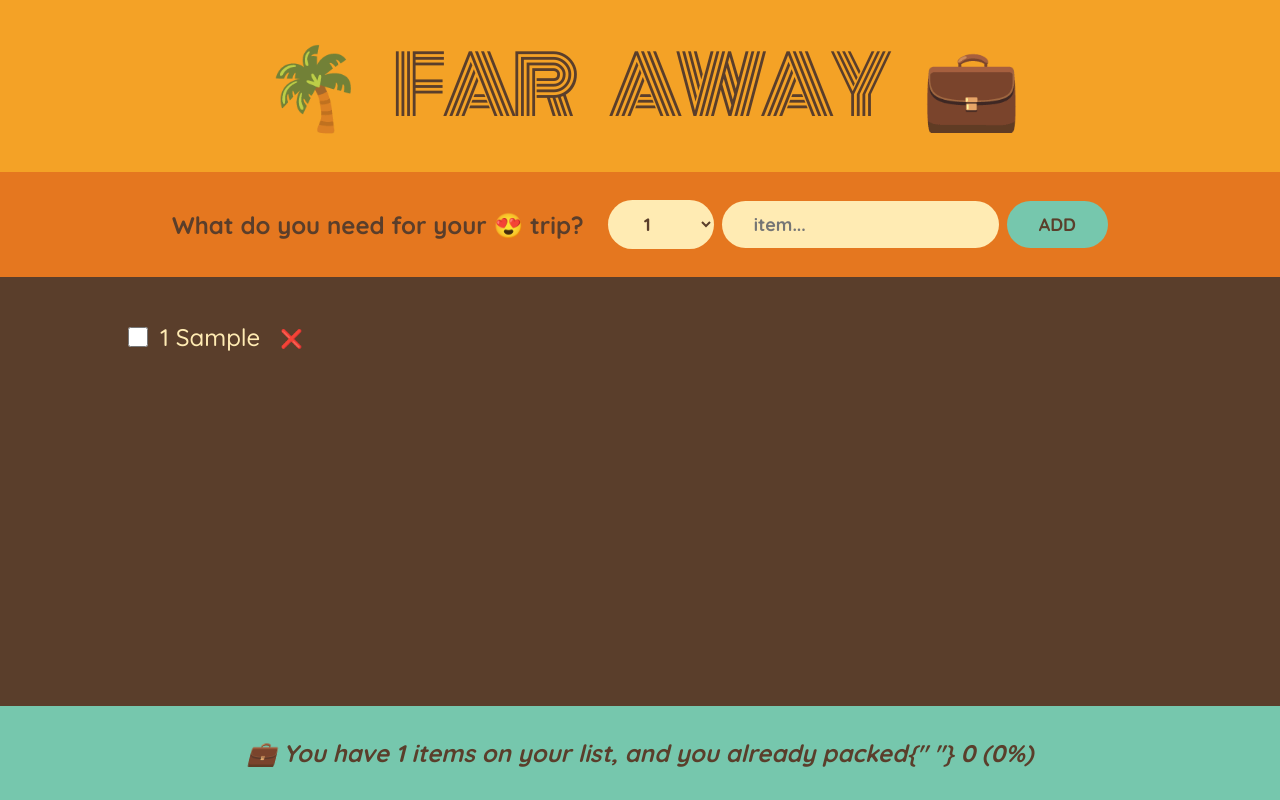
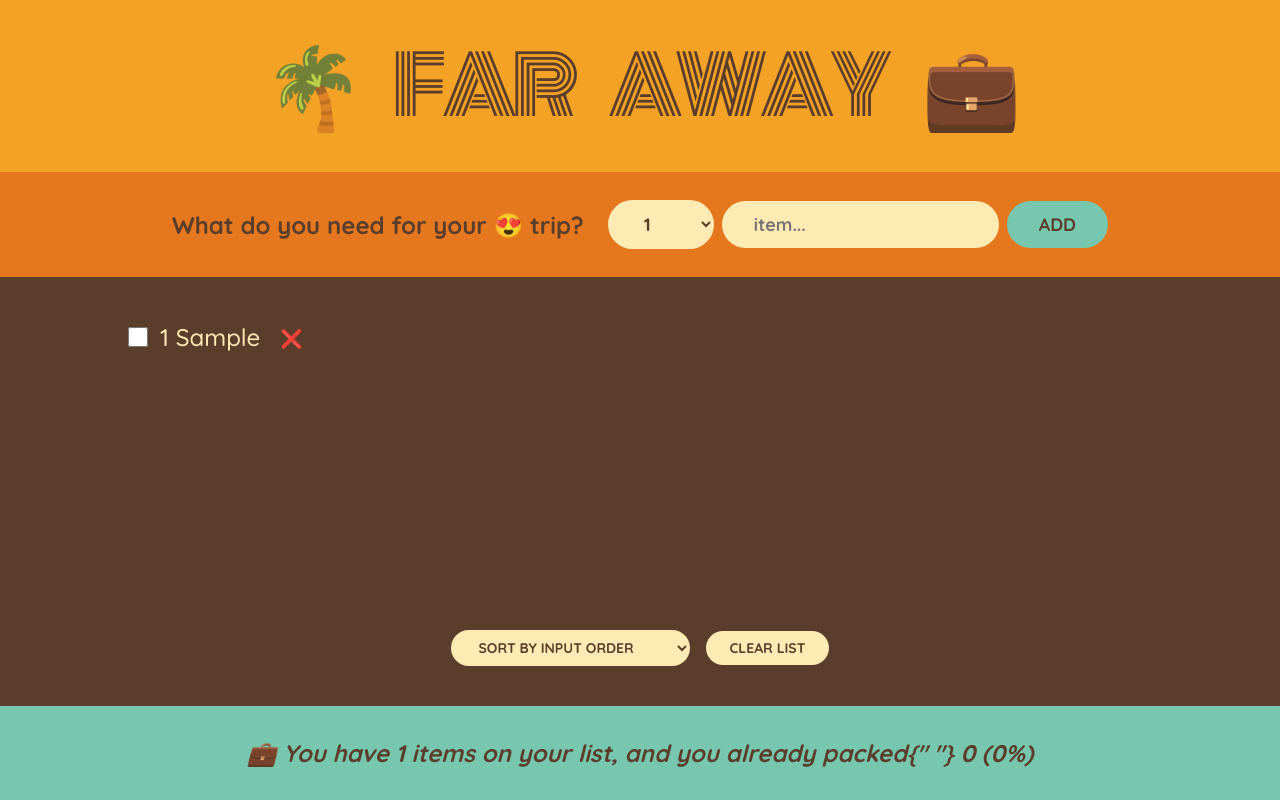
Before and after one commit to SeunDeve/Travel-List, a React (Create React App) app: page / in a window 1280 px wide. Both pictures are taken after typing "Sample" into the empty fields and a click on the button "ADD". Built offline with nearby package versions, Linux system fonts and the light colour scheme.

Commit message:
initial commit

```diff
--- a/src/App.js
+++ /dev/null
@@ -1,135 +0,0 @@
-import { useState } from "react";
-
-export default function App() {
-  const [items, setItems] = useState([]);
-
-  function handleAddItems(item) {
-    setItems((items) => [...items, item]);
-  }
-
-  function handleDeleteItems(id) {
-    setItems((items) => items.filter((item) => item.id !== id));
-  }
-
-  function handleToggleItem(id) {
-    setItems((items) =>
-      items.map((item) =>
-        item.id === id ? { ...item, packed: !item.packed } : item
-      )
-    );
-  }
-
-  return (
-    <div className="app">
-      <Logo />
-      <Form onAddItems={handleAddItems} />
-      <PackingList
-        items={items}
-        onDeleteItem={handleDeleteItems}
-        onToggleItem={handleToggleItem}
-      />
-      <Stats items={items} />
-    </div>
-  );
-}
-
-function Logo() {
-  return <h1> 🌴 Far Away 💼</h1>;
-}
-
-function Form({ onAddItems }) {
-  const [description, setDescription] = useState("");
-  const [quantity, setQuantity] = useState(1);
-
-  function handleSubmit(e) {
-    e.preventDefault();
-
-    if (!description) return;
-
-    const newItem = { description, quantity, packed: false, id: Date.now() };
-
-    onAddItems(newItem);
-
-    setDescription("");
-    setQuantity(1);
-  }
-
-  return (
-    <form className="add-form" onSubmit={handleSubmit}>
-      <h3>What do you need for your 😍 trip?</h3>
-      <select
-        value={quantity}
-        onChange={(e) => setQuantity(Number(e.target.value))}
-      >
-        {Array.from({ length: 20 }, (_, i) => i + 1).map((num) => (
-          <option value={num} key={num}>
-            {num}
-          </option>
-        ))}
-      </select>
-      <input
-        type="text"
-        placeholder="item..."
-        value={description}
-        onChange={(e) => setDescription(e.target.value)}
-      />
-      <button>Add</button>
-    </form>
-  );
-}
-
-function PackingList({ items, onDeleteItem, onToggleItem }) {
-  return (
-    <div className="list">
-      <ul>
-        {items.map((item) => (
-          <Item
-            item={item}
-            onDeleteItem={onDeleteItem}
-            onToggleItem={onToggleItem}
-            key={item.id}
-          />
-        ))}
-      </ul>
-    </div>
-  );
-}
-
-function Item({ item, onDeleteItem, onToggleItem }) {
-  return (
-    <li>
-      <input
-        type="checkbox"
-        value={item.packed}
-        onChange={() => onToggleItem(item.id)}
-      />
-      <span style={item.packed ? { textDecoration: "line-through" } : {}}>
-        {item.quantity} {item.description}
-      </span>
-      <button onClick={() => onDeleteItem(item.id)}>❌</button>
-    </li>
-  );
-}
-
-function Stats({ items }) {
-  if (!items.length)
-    return (
-      <p className="stat">
-        <em>Start adding some items to your packing list🚀</em>
-      </p>
-    );
-  const numItems = items.length;
-  const numPacked = items.filter((item) => item.packed).length;
-  const percentage = Math.round(numPacked / numItems) * 100;
-
-  return (
-    <footer className="stats">
-      <em>
-        {percentage === 100
-          ? "You got everything! Ready to go ✈️"
-          : `💼 You have ${numItems} items on your list, and you already packed{" "}
-        ${numPacked} (${percentage}%)`}
-      </em>
-    </footer>
-  );
-}
--- /dev/null
+++ b/src/components/App.js
@@ -0,0 +1,46 @@
+import { useState } from "react";
+import Logo from "./Logo";
+import Form from "./Form";
+import PackingList from "./PackingList";
+import Stats from "./Stats";
+
+export default function App() {
+  const [items, setItems] = useState([]);
+
+  function handleAddItems(item) {
+    setItems((items) => [...items, item]);
+  }
+
+  function handleDeleteItems(id) {
+    setItems((items) => items.filter((item) => item.id !== id));
+  }
+
+  function handleToggleItem(id) {
+    setItems((items) =>
+      items.map((item) =>
+        item.id === id ? { ...item, packed: !item.packed } : item
+      )
+    );
+  }
+
+  function handleClearList() {
+    const confirmed = window.confirm(
+      "Are you sure you want to delete all items?"
+    );
+    if (confirmed) setItems([]);
+  }
+
+  return (
+    <div className="app">
+      <Logo />
+      <Form onAddItems={handleAddItems} />
+      <PackingList
+        items={items}
+        onDeleteItem={handleDeleteItems}
+        onToggleItem={handleToggleItem}
+        onClearList={handleClearList}
+      />
+      <Stats items={items} />
+    </div>
+  );
+}
--- /dev/null
+++ b/src/components/Form.js
@@ -0,0 +1,42 @@
+import { useState } from "react";
+
+export default function Form({ onAddItems }) {
+  const [description, setDescription] = useState("");
+  const [quantity, setQuantity] = useState(1);
+
+  function handleSubmit(e) {
+    e.preventDefault();
+
+    if (!description) return;
+
+    const newItem = { description, quantity, packed: false, id: Date.now() };
+
+    onAddItems(newItem);
+
+    setDescription("");
+    setQuantity(1);
+  }
+
+  return (
+    <form className="add-form" onSubmit={handleSubmit}>
+      <h3>What do you need for your 😍 trip?</h3>
+      <select
+        value={quantity}
+        onChange={(e) => setQuantity(Number(e.target.value))}
+      >
+        {Array.from({ length: 20 }, (_, i) => i + 1).map((num) => (
+          <option value={num} key={num}>
+            {num}
+          </option>
+        ))}
+      </select>
+      <input
+        type="text"
+        placeholder="item..."
+        value={description}
+        onChange={(e) => setDescription(e.target.value)}
+      />
+      <button>Add</button>
+    </form>
+  );
+}
--- /dev/null
+++ b/src/components/Item.js
@@ -0,0 +1,15 @@
+export default function Item({ item, onDeleteItem, onToggleItem }) {
+  return (
+    <li>
+      <input
+        type="checkbox"
+        value={item.packed}
+        onChange={() => onToggleItem(item.id)}
+      />
+      <span style={item.packed ? { textDecoration: "line-through" } : {}}>
+        {item.quantity} {item.description}
+      </span>
+      <button onClick={() => onDeleteItem(item.id)}>❌</button>
+    </li>
+  );
+}
--- /dev/null
+++ b/src/components/Logo.js
@@ -0,0 +1,3 @@
+export default function Logo() {
+  return <h1> 🌴 Far Away 💼</h1>;
+}
--- /dev/null
+++ b/src/components/PackingList.js
@@ -0,0 +1,48 @@
+import { useState } from "react";
+import Item from "./Item";
+
+export default function PackingList({
+  items,
+  onDeleteItem,
+  onToggleItem,
+  onClearList,
+}) {
+  const [sortBy, setSortBy] = useState("input");
+
+  let sortedItems;
+
+  if (sortBy === "input") sortedItems = items;
+
+  if (sortBy === "description")
+    sortedItems = items
+      .slice()
+      .sort((a, b) => a.description.localCompare(b.description));
+
+  if (sortBy === "packed")
+    sortedItems = items
+      .slice()
+      .sort((a, b) => Number(a.packed) - Number(b.packed));
+
+  return (
+    <div className="list">
+      <ul>
+        {items.map((item) => (
+          <Item
+            item={item}
+            onDeleteItem={onDeleteItem}
+            onToggleItem={onToggleItem}
+            key={item.id}
+          />
+        ))}
+      </ul>
+      <div className="actions">
+        <select value={sortBy} onChange={(e) => setSortBy(e.target.value)}>
+          <option value="input">Sort by input order</option>
+          <option value="description">Sort by description</option>
+          <option value="packed">Sort by packed status</option>
+        </select>
+        <button onClick={onClearList}>Clear list</button>
+      </div>
+    </div>
+  );
+}
--- /dev/null
+++ b/src/components/Stats.js
@@ -0,0 +1,22 @@
+export default function Stats({ items }) {
+  if (!items.length)
+    return (
+      <p className="stats">
+        <em>Start adding some items to your packing list🚀</em>
+      </p>
+    );
+  const numItems = items.length;
+  const numPacked = items.filter((item) => item.packed).length;
+  const percentage = Math.round(numPacked / numItems) * 100;
+
+  return (
+    <footer className="stats">
+      <em>
+        {percentage === 100
+          ? "You got everything! Ready to go ✈️"
+          : `💼 You have ${numItems} items on your list, and you already packed{" "}
+          ${numPacked} (${percentage}%)`}
+      </em>
+    </footer>
+  );
+}
--- a/src/index.js
+++ b/src/index.js
@@ -1,7 +1,7 @@
 import React from "react";
 import ReactDOM from "react-dom/client";
 import "./index.css";
-import App from "./App";
+import App from "./components/App";
 
 const root = ReactDOM.createRoot(document.getElementById("root"));
 root.render(
```
